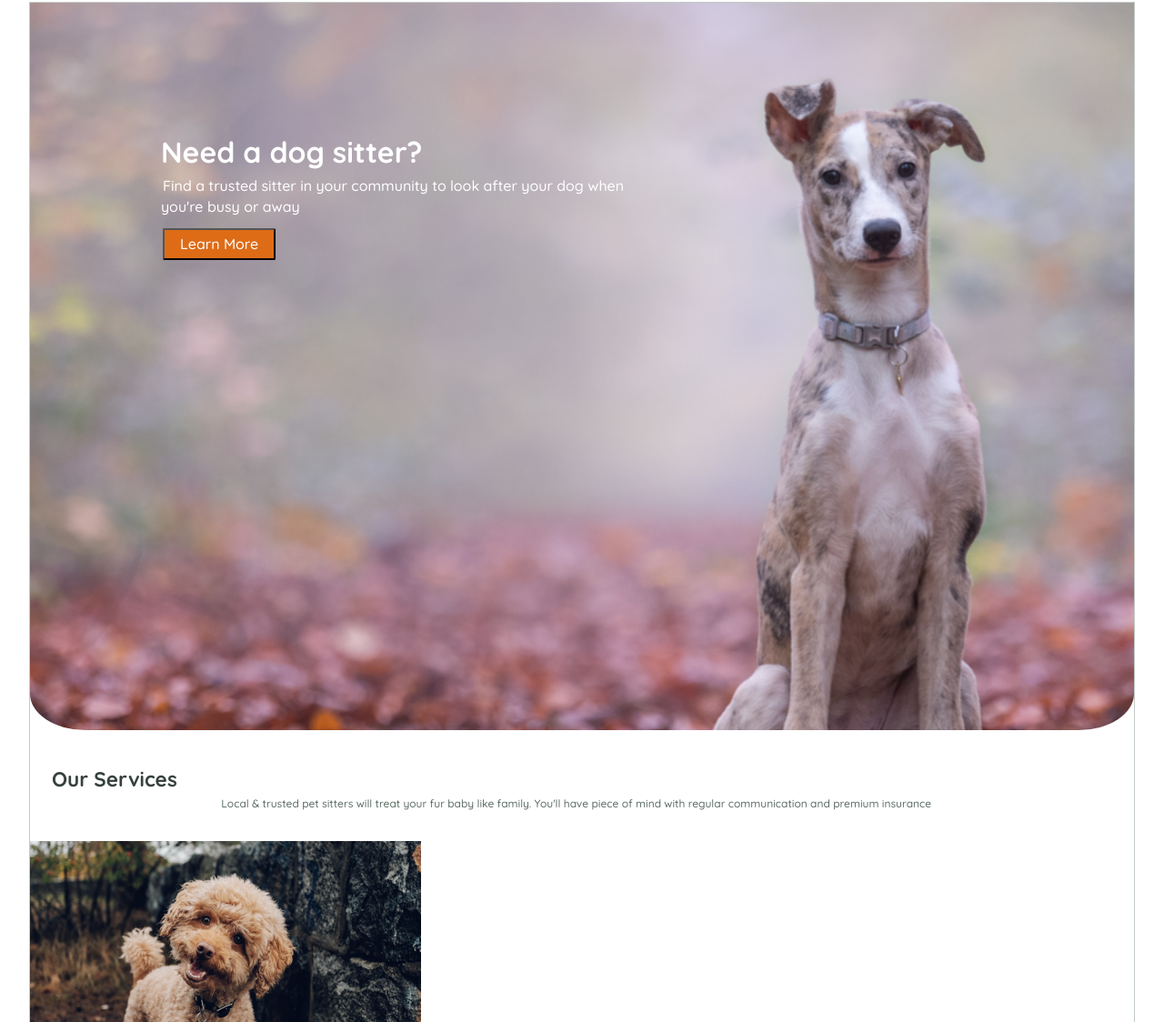
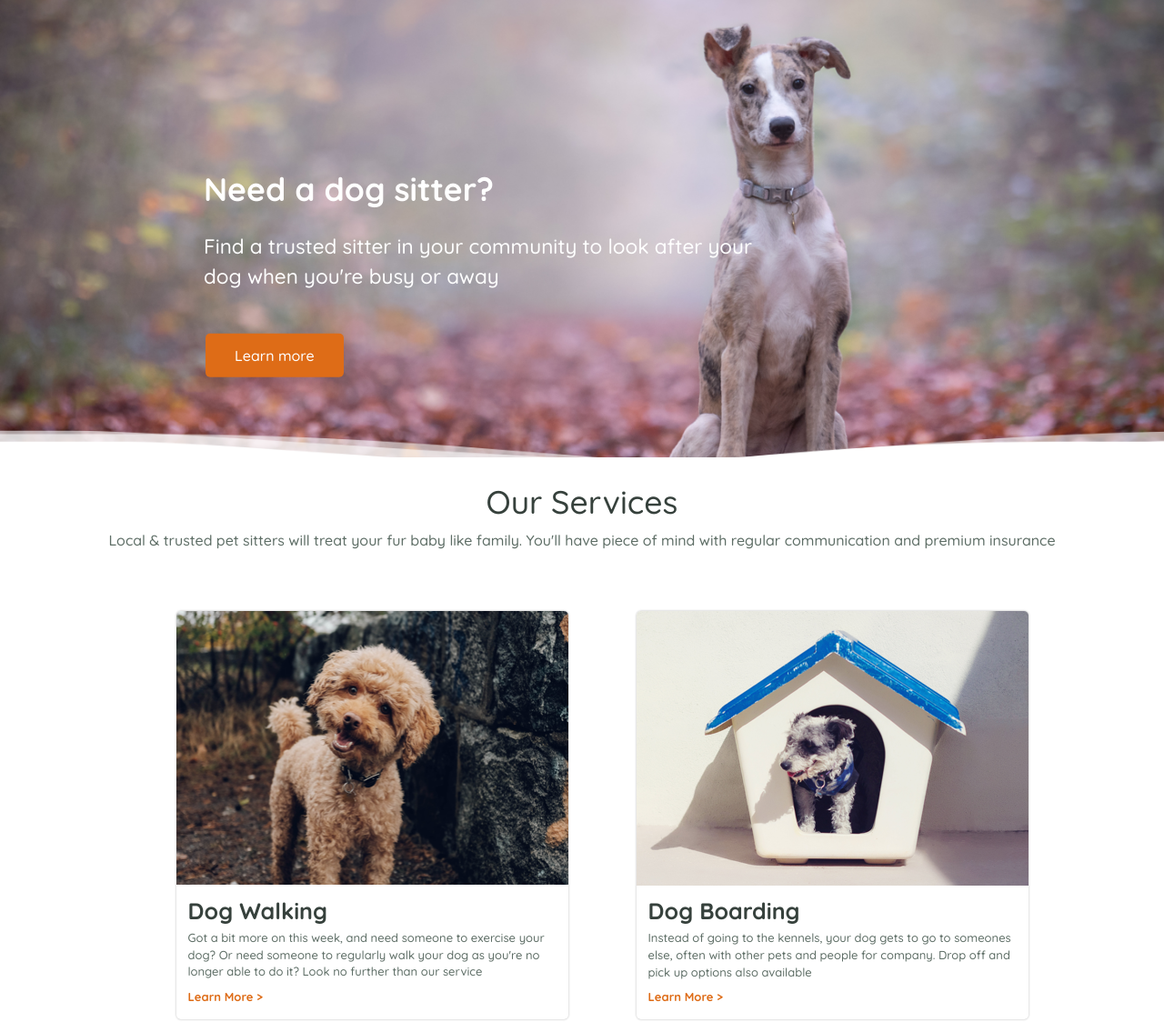
Before and after one commit to ansonpjp/HTML-CSS, a plain HTML site: page index.html in a window 1280 px wide. Shown: the part 30-1154 px from the top of the page at 91% size. Drawn offline with nearby package versions, Linux system fonts and the light colour scheme.

Commit message:
HTML CSS task completed

```diff
--- a/index.html
+++ b/index.html
@@ -4,50 +4,45 @@
    <meta charset="utf-8">
    <meta http-equiv="x-ua-compatible" content="ie=edge">
    <meta name="viewport" content="width=device-width, initial-scale=1">
-
+   <link href="https://cdn.jsdelivr.net/npm/bootstrap@5.0.0/dist/css/bootstrap.min.css" rel="stylesheet" integrity="sha384-wEmeIV1mKuiNpC+IOBjI7aAzPcEZeedi5yW5f2yOq55WWLwNGmvvx4Um1vskeMj0" crossorigin="anonymous">
    <link rel="stylesheet" type="text/css" href="normalize.css">
    <link rel="stylesheet" type="text/css" href="styles.css">
    <link href="https://fonts.googleapis.com/css?family=Quicksand:500,700" rel="stylesheet">
+   <script src="https://cdn.jsdelivr.net/npm/bootstrap@5.0.0/dist/js/bootstrap.bundle.min.js" integrity="sha384-p34f1UUtsS3wqzfto5wAAmdvj+osOnFyQFpp4Ua3gs/ZVWx6oOypYoCJhGGScy+8" crossorigin="anonymous"></script>
 </head>
 <body>
-<!-- testing the repo -->
-  <div class="main">
-    <div class="header-cls img-cur">
-      <div class="inner-cnt">
-        <h1 class="banner-heading mrg-bt">Need a dog sitter?</h1>
-        <span class="rectangle-4">Find a trusted sitter in your community to look after your dog when you're busy or away</span>
-        <div class="">
-          <button class="btn-cls">Learn More</button>
+  <div class="container-fluid pad-zero">
+    <div class="col-12 out-div">
+      <img class="img-banner" src ="assets/main-banner.png" alt="main-banner">
+      <div class="main-banner col-12">
+      <h1>Need a dog sitter?</h1>
+        <p>Find a trusted sitter in your community to look after your dog when you're busy or away</p>
+       <button>Learn more</button>
       </div>
-
+      <img class="banner-bottom" src ="assets/banner-bottom.png" alt="main-banner">
     </div>
+    <div class="wrapper col-12">
+        <h2 class="">Our Services</h2>
+        <p class="">Local & trusted pet sitters will treat your fur baby like family. You'll have piece of mind with regular communication and premium insurance</p>
      </div>
-    <div class="">
-      <div class="">
-        <h1 class="heading-1">Our Services</h1>
+    <div class="sub-div row">
+       <div class="mask col-12">
+        <img class="" src ="assets/card-image-walking.png" alt="Dog-walking">
+        <h1 class="">Dog Walking</h1>
+        <p class="mask-para">Got a bit more on this week, and need someone to exercise your dog? Or need someone to regularly walk your dog as you're no longer able to do it? Look no further than our service</p>
+        <p class="mask-opt">Learn More ></p>
        </div>
-      <div class="">
-        <h3 class="heading-3">Local & trusted pet sitters will treat your fur baby like family. You'll have piece of mind with regular communication and premium insurance</h3>
+       <div class="mask col-12">
+        <img class="" src ="assets/card-image-boarding.png" alt="Dog-boarding">
+        <h1 class="">Dog Boarding</h1>
+        <p class="mask-para">Instead of going to the kennels, your dog gets to go to someones else, often with other pets and people for company. Drop off and pick up options also available</p>
+        <p class="mask-opt">Learn More ></p>
       </div>
-    </div>
-    <div class="">
-      <div class="">
-        <img src="./assets/card-image-walking.png" alt="">
-        <h1 class="heading-2">Dog Walking</h1>
-        <span>Got a bit more on this week, and need someone to exercise your dog? Or need someone to regularly walk your dog as you're no longer able to do it? Look no further than our service</span>
-        <span>Learn More ></span>
-      </div>
-      <div class="">
-        <img src="./assets/card-image-boarding.png" alt="">
-        <h1 class="heading-2">Dog Boarding</h1>
-        <span>Instead of going to the kennels, your dog gets to go to someones else, often with other pets and people for company. Drop off and pick up options also available</span>
-        <span>Learn More ></span>
-      </div>
-      <div class="">
-        <img src="./assets/card-image-sitting.png" alt="">
-        <h1 class="heading-2">Dog Sitting</h1>
-        <span>Your dog gets the comfort and convenience of staying in their own home, as the sitter somes to yours! There is the added bonus of your home being looked after.</span>
-        <span>Learn More ></span>
+      <div class="mask col-12">
+        <img class="" src ="assets/card-image-sitting.png" alt="Dog-sitting">
+        <h1 class="">Dog Sitting</h1>
+        <p class="mask-para">Your dog gets the comfort and convenience of staying in their own home, as the sitter somes to yours! There is the added bonus of your home being looked after.</p>
+        <p class="mask-opt">Learn More ></p>
       </div>
     </div>
 </div>
--- a/styles.css
+++ b/styles.css
@@ -1,16 +1,79 @@
-.header-cls{
- background-image: url(./assets/main-banner.png);
- height:100vh;
- background-size: cover;
- background-position: center;
+.pad-zero{
+    padding: 0px !important;
 }
-.heading-1{
-    font-family: Quicksand-bold;
-    width: 140.5px;
-    height: 28px;
-    margin: 38.5px 7.5px 4px 24px;
+.img-banner{
+    width:100%;
+}
+.banner-bottom{
+    width:100%;
+    margin-top: -2em;
+}
+.main-banner {
+    position: absolute;
+    top: 40%;
+    left: 30%;
+    transform: translate(-50%, -50%);
     font-family: Quicksand;
+    color: #ffffff;
+  }
+.main-banner h1{
+  font-size: 35.5px;
+  font-weight: bold;
+  font-stretch: normal;
+  font-style: normal;
+  line-height: normal;
+  letter-spacing: normal;
+}
+.main-banner p{
  font-size: 22.5px;
+}
+.main-banner button{
+    border: none;
+    color: white;
+    padding: 15px 32px;
+    text-align: center;
+    text-decoration: none;
+    display: inline-block;
+    font-size: 16px;
+    margin: 4px 2px;
+    cursor: pointer;
+    background-color: #de6c17;
+    border-radius: 5px;
+    font-family: Quicksand;
+    margin-top: 30px;
+}
+.wrapper{
+    margin: auto;
+    text-align: center;
+    margin-bottom: 31px;
+}
+.wrapper h2{
+    color: #36413c;
+    line-height: normal;
+    font-family: Quicksand;
+    font-size: 35.5px;
+}
+
+.wrapper p{
+    font-family: Quicksand;
+    color: #5e6e66;
+}
+.sub-div{
+    display: flex;
+    margin-bottom: 70px;
+    justify-content: center;
+}
+.mask{
+    margin: 35px 15px 0 60px;
+    padding: 0 0 13.5px;
+    border-radius: 5px;
+    box-shadow: 0 0 2px 0.5px rgb(0 0 0 / 18%);
+    background-color: #ffffff;
+}
+.mask h1{
+    margin: 12.5px 91.5px 5px 12.5px;
+    font-family: Quicksand;
+    font-size: 25px;
     font-weight: bold;
     font-stretch: normal;
     font-style: normal;
@@ -18,74 +81,96 @@
     letter-spacing: normal;
     color: #36413c;
 }
-.heading-2{
-    /* width: 86px; */
-    height: 17.5px;
-    margin: 12.5px 91.5px 5px 12.5px;
+.mask-para{
+    margin: 5px 12.5px 10px;
     font-family: Quicksand;
-    font-size: 14px;
+    font-size: 13px;
+    font-stretch: normal;
+    font-style: normal;
+    line-height: 1.44;
+    letter-spacing: normal;
+    color: #5e6e66;
+}
+.mask-opt{
+  cursor: pointer;
+  margin: 10px 4.5px 3px 12.5px;
+  font-family: Quicksand;
+  font-size: 13px;
   font-weight: bold;
   font-stretch: normal;
   font-style: normal;
   line-height: normal;
   letter-spacing: normal;
-    color: #36413c;
+  color: #de6c17;
 }
-.heading-3{
-    height: 17px;
-    margin: 5px 14.5px 33px 2px;
-    font-family: Quicksand;
-    font-size: 12px;
-    font-weight: 500;
-    font-stretch: normal;
-    font-style: normal;
-    line-height: 1.42;
-    letter-spacing: normal;
-    text-align: center;
-    color: #5e6e66;
+.mask img{
+    border-radius: 5px 5px 0px 0px;
+    width: inherit;
 }
-.main{
-    margin: 2em;
-    border: 1px solid #c2cac6;
+@media only screen and (min-width: 1700px) and (max-width: 2000px) {
+    .main-banner {
+        margin-left: 10em !important;
+        width: 40em;
     }
-.img-cur{
-    width: 100%;
-    border-radius: 0 0 5% 5%;
   }
-.inner-cnt{
-    padding: 9em;
-    width: 33em;
+@media only screen and (min-width: 1200px) and (max-width: 1700px) {
+    .main-banner {
+        margin-left: 10em;
+        width: 40em;
     }
-.banner-heading{
-    height: 28px;
-    margin: 0 3px 3.5px 0;
-    font-family: Quicksand;
-    font-weight: bold;
-    font-stretch: normal;
-    font-style: normal;
-    line-height: normal;
-    letter-spacing: normal;
-    color: #ffffff;
   }
-.rectangle-4{
-    height: 17px;
-    margin: 5px 9px 29.5px 2px;
-    font-family: Quicksand;
-    font-weight: 500;
-    font-stretch: normal;
-    font-style: normal;
-    line-height: 1.42;
-    letter-spacing: normal;
-    color: #ffffff;
+@media only screen and (min-width: 992px) and (max-width: 1200px) {
+    .main-banner {
+        margin-left: 2em;
+        width: 31em;
+        top: 30% !important;
     }
-.mrg-bt{
-    margin-bottom: 18px;
+    .wrapper {
+        width: 40em;
     }
-.btn-cls{
-    margin: 12.5px 208.5px 0 2px;
-    padding: 6.5px 16.5px 6px 17px;
-    border-radius: 2px;
-    background-color: #de6c17;
-    color: #fff;
-    font-family: 'QUICKSAND';
   }
+  @media only screen and (min-width: 720px) and (max-width: 992px) {
+    .main-banner {
+        top: 26% !important;
+        margin-left: 2em;
+        width: 26em;
+    }
+    .main-banner button{
+        margin-top: 0px !important;
+    }
+    .wrapper {
+        width: 40em;
+    }
+  }
+  @media only screen and (max-width: 720px) {
+    .img-banner {
+        display:none;
+    }
+    .banner-bottom{
+        display:none;
+    }
+    .out-div{
+        height: 20em;
+        background-image: url("./assets/main-banner.png");
+        position: relative;
+    }
+    .main-banner{
+        width: auto;
+        top: 47%;
+        left: 38%;
+    }
+    .main-banner h1{
+        font-size: inherit;
+    }
+    .main-banner p{
+        font-size: inherit;
+    }
+    .main-banner button{
+        font-size: inherit;
+    }
+  }
+  @media only screen and (min-width: 474px) {
+    .mask {
+        width: 431px;
+    }
+  }
```
Also changed, not shown: assets/banner-bottom.png (added), assets/group-2@2x.png (added), assets/group-2@3x.png (added). Lines whose indentation alone changed are shown as unchanged.
